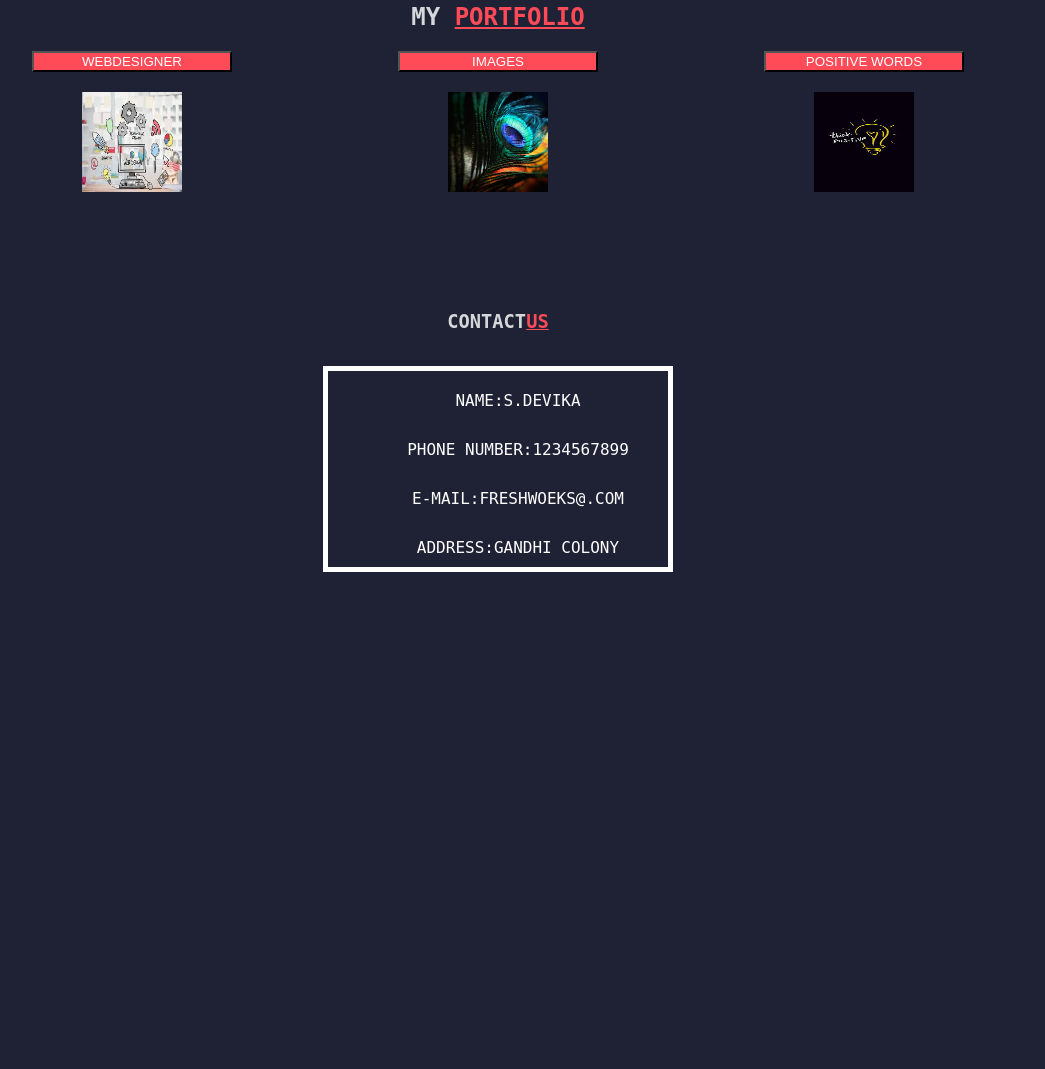
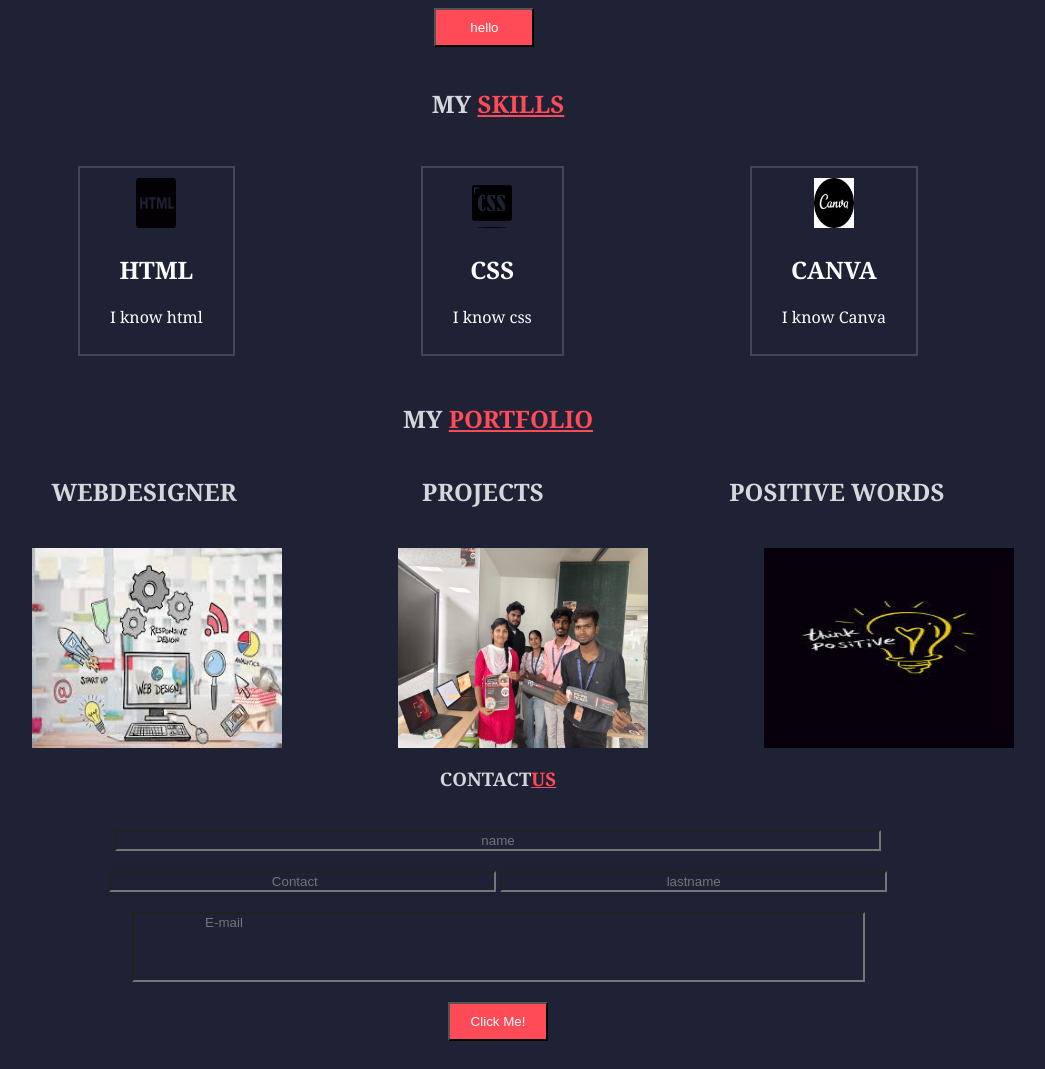
Before and after one commit to Devikasanmugam/DEVIKA_PORTFOLIO, a plain HTML site: page index.html in a window 1280 px wide. Shown: the part 1360-2429 px from the top of the page, without its empty margins (142-1187 px from the left). Before the commit the page ends 1956 px from the top, so only its background shows below. Drawn offline with Linux system fonts and the light colour scheme.

Commit message:
portfolio

```diff
--- a/index.html
+++ b/index.html
@@ -12,7 +12,7 @@
         <nav class="navi">
         <a href="#para_1">HOME</a>
         <a href="#para_2">ABOUT</a>
-        <a href="#para_3">SERVICE</a>
+        <a href="#para_3">SKILLS</a>
         <a href="#para_4">PORTFOLOIO</a>
         <a href="#para_5">CONTACT</a>
     </nav>
@@ -25,15 +25,18 @@
     <h1>I AM WEB DESIGNER|</h1>
         </div>
 
-    <img width="25%" height="40%" src="assets/images/WhatsApp Image 2024-08-28 at 3.57.57 PM.jpeg">
+    <img width="40%" height="40%" src="assets/images/WhatsApp Image 2024-08-28 at 3.57.57 PM.jpeg">
 </section>
 
 
     <section id="para_2">
     <h1 id="AM">ABOUT <span style="color: rgb(255, 74, 87); text-decoration-line: underline;">ME</span></h1>
-    <div><img src="" alt=""></div>
-    <div>
-        <div><P>HI HELLO EVERYONE.<br>
+    <div class="AM">
+        <div class="am_one">
+            <img width="20%" height="20%" src="assets/images/c6574fb0-5e20-4156-87b8-3ecba94fe466.jpg">
+        </div>
+        <div class="am_two">
+            <P>HI HELLO EVERYONE.<br>
 
             I am Devika.<br>I am from  chennai.<br>I have completed higher secondary in chennai Girls Higher Secondary school.<br> We are five members in our family.<br>My strength is I am hard worker and multi tasker.<br> my short term goal is to get a job in reputed company.<br>The long term goal is to achieve higher position in same company.<br>My hobbies are cooking,gardening and painting.<br></P>
         <h6>NAME           : S.DEVIKA  </h6>
@@ -49,43 +52,56 @@
 
 
 <section id="para_3">
-      <h1 id="ms">MY <span style="color: rgb(255, 74, 87); text-decoration-line: underline;">SERVICE</span></h1>
+      <h1 id="MS">MY <span style="color: rgb(255, 74, 87); text-decoration-line: underline;">SKILLS</span></h1>
       <div class="ser">
         <div class="box">
+            <img src="assets/images/html.png" width="40px" height="50px">
             <h2>HTML</h2>
             <p>I know html</p>
         </div>
         <div class="box">
+            <img src="assets/images/css.png" width="40px" height="50px">
             <h2>CSS</h2>
             <p>I know css</p>
         </div>
         <div class="box">
-            <h2>JS</h2>
-            <p>I know js</p>
+            <img src="assets/images/canva.png" width="40px" height="50px">
+            <h2>CANVA</h2>
+            <p>I know Canva</p>
         </div>
       </div>
       </section>
 <section id="para_4">
   <h1 id="mp">MY <span style="color: rgb(255, 74, 87); text-decoration-line: underline;">PORTFOLIO</span></h1></h1>
        <div class="btn">
-        <button>WEBDESIGNER</button>
-        <button>IMAGES</button>
-        <button>POSITIVE WORDS</button>
+        <h1>WEBDESIGNER</h1>
+        <h1>PROJECTS</h1>
+        <h1>POSITIVE WORDS</h1>
         </div>
 
         <div class="images">
-            <div class="img1"><img src="assets/images/web designer.jpg" height="100px" width="100px"></div>
-            <div class="img1"><img src="assets/images/nature.jpg" height="100px" width="100px"></div>
-           <div class="img1"><img src="assets/images/positive.jpg" height="100px" width="100px"></div>
+            <div class="img1"><img src="assets/images/web designer.jpg" height="200px" width="250px"></div>
+            <div class="img1"><img src="assets/images/GROUP.jpg" height="200px" width="250px"></div>
+           <div class="img1"><img src="assets/images/positive.jpg" height="200px" width="250px"></div>
         </div>
     <section id="para_5">
         <h1 id="cu">CONTACT<span style="color:rgb(255, 74, 87);text-decoration-line:underline;">US</span></h1>
-        <div class="son"><ul>
-            <li>NAME:S.DEVIKA</li>
-            <li>PHONE NUMBER:1234567899</li>
-            <li>E-MAIL:FRESHWOEKS@.COM</li>
-            <li>ADDRESS:GANDHI COLONY</li>
-        </ul>
+        <div class="son">
+            <form>
+                <div>
+                    <input class="name" type="text" placeholder="name">
+                </div>
+                <div>
+                    <input class="name2" type="Number" placeholder="Contact">
+                    <input class="name2" type="text" placeholder="lastname">
+                </div>
+                <div>
+                    <input class="name3" type="text" placeholder="E-mail">
+
+                </div>
+                 </form>
+                 <button type="button">Click Me!</button>
+
     </div>
     </section>
 
--- a/style.css
+++ b/style.css
@@ -1,5 +1,5 @@
 body{
-    font-family: "monospace";
+    font-family:Cambria, Cochin, Georgia, Times, 'Times New Roman', serif;
 }
 section>h2{
     color:red
@@ -26,12 +26,15 @@ button{
 }
 .navi{
     display: flex;
-    justify-content: space-evenly;
+    justify-content: space-between;
     gap: 20px;
 }
 .navi a{
     color: white;
     text-decoration: none;
+}
+.navi a:hover{
+    color: aqua;
 }
 #ms{
    text-align: center;
@@ -50,6 +53,7 @@ button{
 }
 .box{
     text-align: center;
+    height:100%;
 
 }
 #mp{
@@ -75,19 +79,42 @@ button{
   color: white;
   text-align: center;
 }
-ul{
-    list-style-type: none;
-    border: solid 5px white;
-    width: 300px;
+.son{
     text-align: center;
 }
-li{
-    padding: 10px;
-    margin-top:10px;
-    box-sizing: border-box;
+.AM{
+    display: flex;
+    justify-content: space-evenly;
 }
-.son{
-    display: flex;
-    justify-content: center;
-
+.am_one>img{
+   width: 300px;
+   height: 420px;
 }
+.am_two{
+    text-align: start;
+}
+form input{
+    text-align: center;
+    background-color: #1f2235;
+}
+.name{
+    margin-top: 20px;
+    width: 60%;
+    color:#d6d7da;
+}
+.name2{
+    margin-top: 20px;
+    width:30%;
+    color:#d6d7da;
+}
+.name3{
+    margin-top: 20px;
+    padding-bottom:50px;
+    padding-right: 550px;
+    color:#d6d7da;
+}
+button{
+    padding:10px;
+    margin:20px;
+    width:100px;
+}
```
Also changed, not shown: index.js (+0 -17 lines), assets/images/GROUP.jpg (added), assets/images/c6574fb0-5e20-4156-87b8-3ecba94fe466.jpg (added), assets/images/canva.png (added), assets/images/css.png (added), assets/images/html.png (added), assets/images/nature.jpg (deleted).
